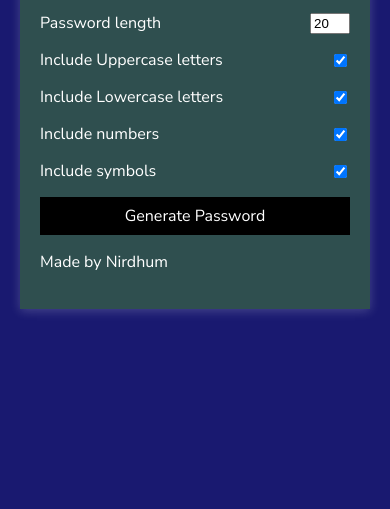
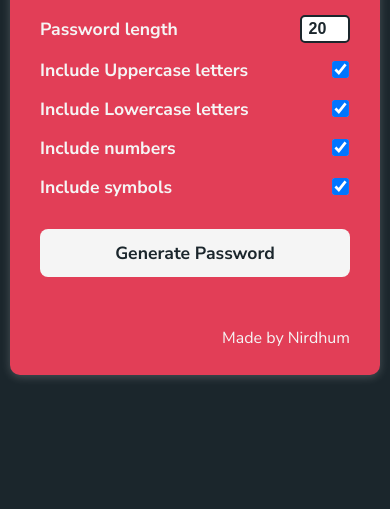
Before and after one commit to nirdhum/password-generator, a plain HTML site: page index.html in a window 390 px wide. Shown: the part 335-844 px from the top of the page. Drawn offline with Linux system fonts and the light colour scheme.

Commit message:
Added final design codes. Responsive queries will be added later

```diff
--- a/style.css
+++ b/style.css
@@ -5,8 +5,8 @@
 }
 
 body {
-    background-color: midnightblue;
-    color: white;
+    background-color: #1B262C;
+    color: whitesmoke;
     font-family: 'Nunito Sans', sans-serif;
     display: flex;
     flex-direction: column;
@@ -21,18 +21,20 @@ body {
 h2 {
     margin: 10px 0 20px;
     text-align: center;
+    font-size: 1.6rem;
 }
 
 .container {
-    background-color: darkslategrey;
+    background-color: #E23E57;
     box-shadow: 0px 2px 10px rgba(255, 255, 255, 0.2);
-    padding: 20px;
-    width: 350px;
+    padding: 60px 30px 10px;
+    width: 400px;
     max-width: 100%;
+    border-radius: 10px;
 }
 
 .password-container {
-    background-color: rgba(0, 0, 0, 0.4);
+    background-color: #1B262C;
     display: flex;
     justify-content: flex-start;
     align-items: center;
@@ -42,6 +44,8 @@ h2 {
     padding: 12px 10px;
     height: 50px;
     width: 100%;
+    border-radius: 8px;
+    margin-top: 30px;
 }
 
 .password-container #password {
@@ -56,21 +60,32 @@ h2 {
     width: 40px;
     height: 40px;
     font-size: 18px;
+    border-radius: 6px;
 }
 
 .btn {
     border: none;
-    background-color: black;
-    color: white;
+    background-color: whitesmoke;
+    color: #1B262C;
     font-size: 1rem;
     padding: 8px 12px;
     cursor: pointer;
     font-family: inherit;
+
 }
 
 .btn-large {
     display: block;
     width: 100%;
+    font-size: 1.1rem;
+    font-weight: 700;
+    margin-top: 30px;
+    border-radius: 8px;
+    padding: 12px 10px;
+}
+
+.settings {
+    margin-top: 30px;
 }
 
 .setting {
@@ -78,12 +93,37 @@ h2 {
     justify-content: space-between;
     align-items: center;
     margin: 15px 0;
+    font-size: 1.1rem;
+    font-weight: 700;
+}
+
+.large-checkbox {
+    transform: scale(1.3);
+}
+
+.number {
+    color: #1B262C;
+    border: 2px solid #1B262C;
+    border-radius: 5px;
+    text-align: center;
+    font-size: 1rem;
+    font-weight: 600;
+    padding: 3px;
 }
 
 .length input {
-    width: 40px;
+    width: 50px;
+}
+
+input {
+    border: none;
 }
 
 input:focus {
     outline: none;
 }
+
+p {
+    text-align: right;
+    margin-top: 50px;
+}
```
